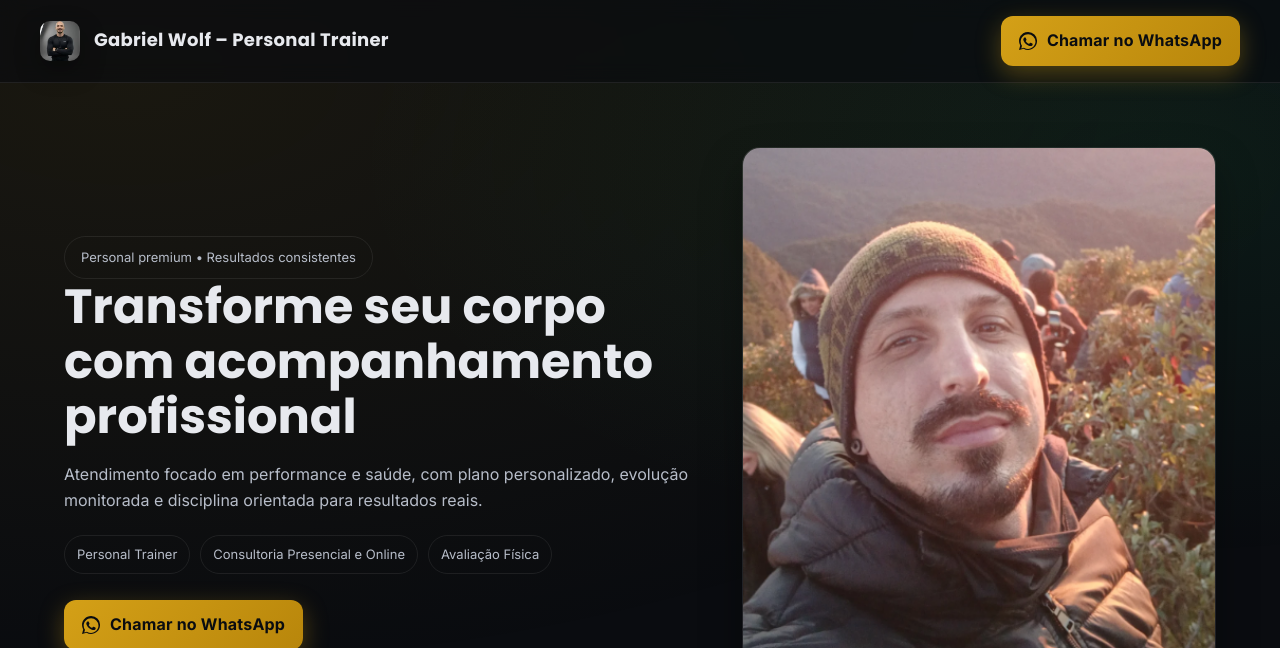
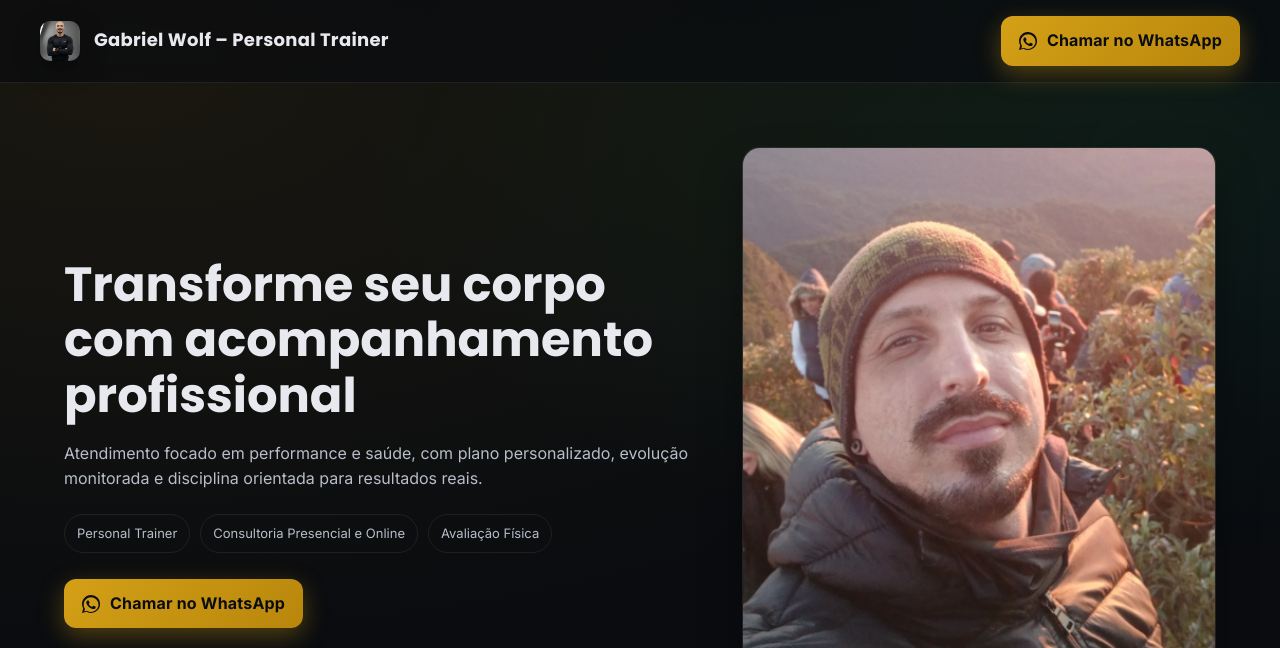
Before and after one commit to EdsonLM/Site-Personal-Gabriel-Wolf, a plain HTML site: page index.html in a window 1280 px wide. Shown: the top 648 px of the page. Drawn offline with Linux system fonts and the light colour scheme.

Commit message:
Remoção de Frase

```diff
--- a/index.html
+++ b/index.html
@@ -186,7 +186,6 @@
     <section class="hero">
       <div class="wrap hero-grid">
         <div>
-          <span class="pill">Personal premium • Resultados consistentes</span>
           <h2>Transforme seu corpo com acompanhamento profissional</h2>
           <p>Atendimento focado em performance e saúde, com plano personalizado, evolução monitorada e disciplina orientada para resultados reais.</p>
           <div class="tags">
```
